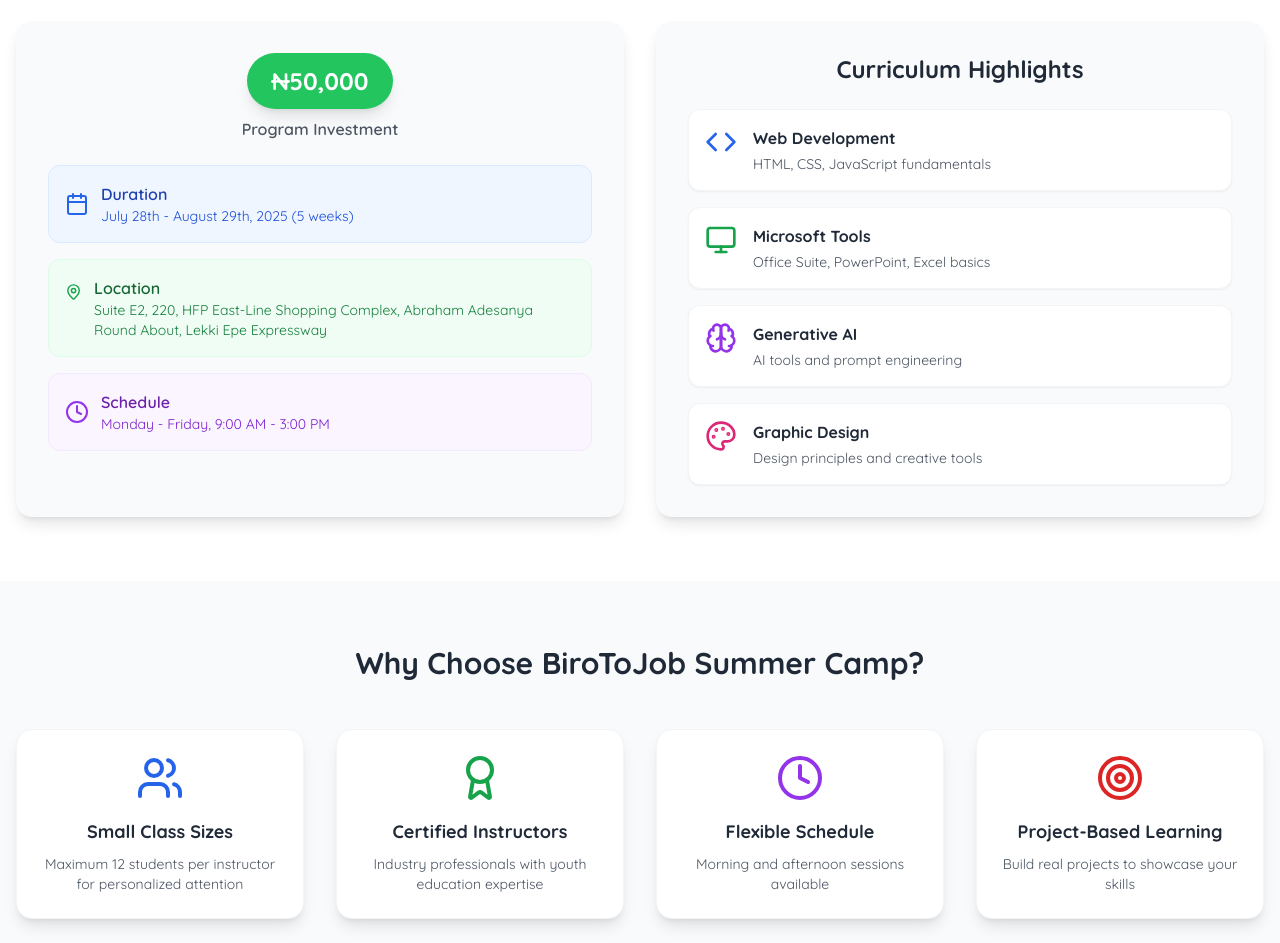
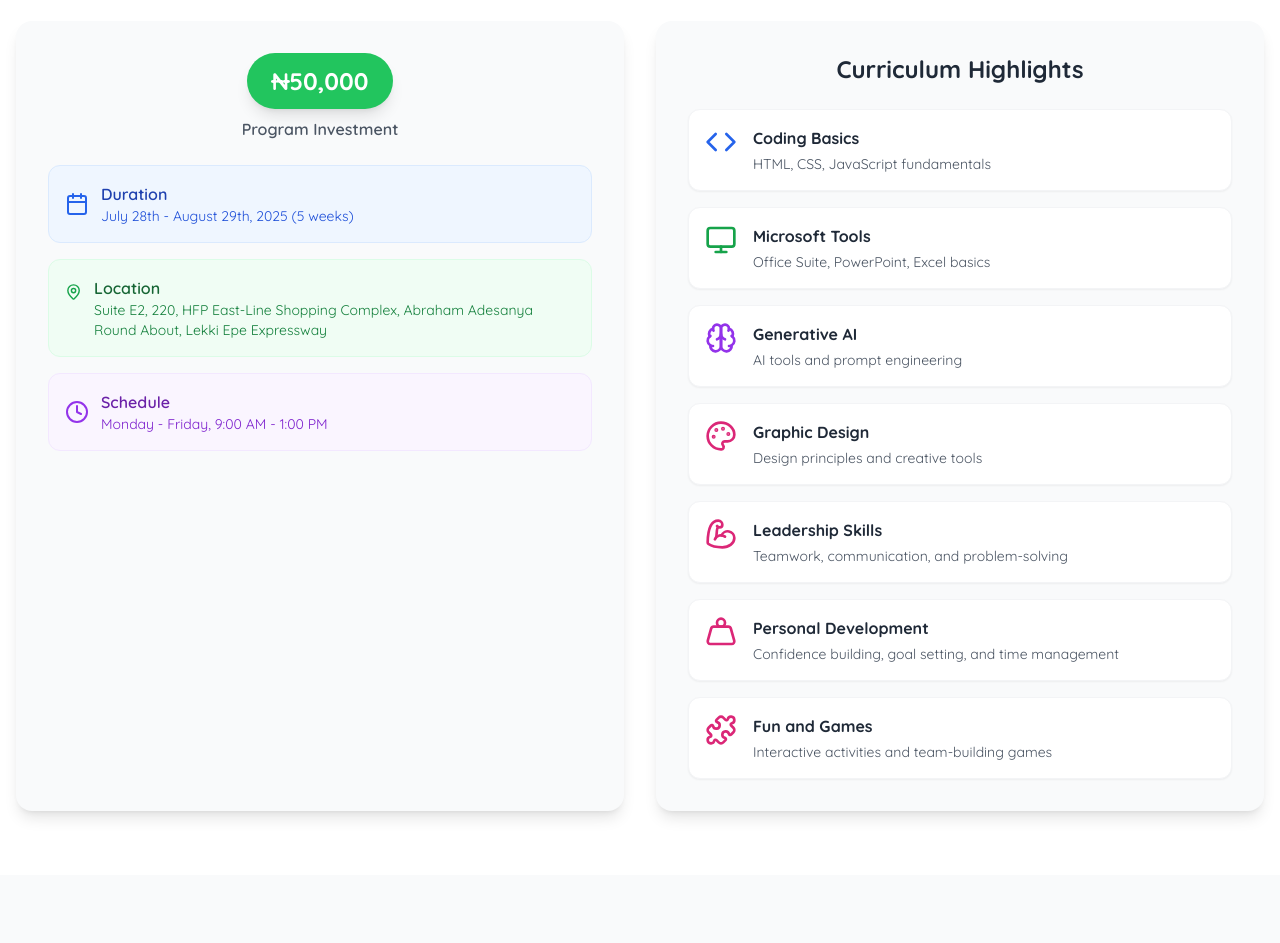
Before and after one commit to henrymishael/Birotojob, a Next.js app: page /summerschool in a window 1280 px wide. Shown: the part 860-1803 px from the top of the page. Built offline with nearby package versions, Linux system fonts and the light colour scheme.

Commit message:
chore: summerschool/faq

```diff
--- a/src/app/summerschool/page.tsx
+++ b/src/app/summerschool/page.tsx
@@ -22,6 +22,9 @@
   Target,
   Mail,
   MapPin as Location,
+  BicepsFlexed,
+  Weight,
+  Puzzle,
 } from "lucide-react";
 import { Input } from "@/components/ui/input";
 import {
@@ -105,7 +108,7 @@
   const skills = [
     {
       icon: <Code className="w-8 h-8" />,
-      name: "Web Development",
+      name: "Coding Basics",
       color: "text-blue-600",
       desc: "HTML, CSS, JavaScript fundamentals",
     },
@@ -126,6 +129,24 @@
       name: "Graphic Design",
       color: "text-pink-600",
       desc: "Design principles and creative tools",
+    },
+    {
+      icon: <BicepsFlexed className="w-8 h-8" />,
+      name: "Leadership Skills",
+      color: "text-pink-600",
+      desc: "Teamwork, communication, and problem-solving",
+    },
+    {
+      icon: <Weight className="w-8 h-8" />,
+      name: "Personal Development",
+      color: "text-pink-600",
+      desc: "Confidence building, goal setting, and time management",
+    },
+    {
+      icon: <Puzzle className="w-8 h-8" />,
+      name: "Fun and Games",
+      color: "text-pink-600",
+      desc: "Interactive activities and team-building games",
     },
   ];
 
@@ -197,6 +218,12 @@
       answer:
         "We provide make-up sessions and supplementary materials to ensure your child doesn't fall behind. Our instructors also offer one-on-one catch-up sessions when needed.",
     },
+    {
+      question:
+        "What other activities is available for my child during the summer school program?",
+      answer:
+        "We will also equip your kids with personal development programmes and build them with various leadership skill, organizational skills, clarity on goals and there will also be different breakout sessions where they will have different roles assigned to them, plan project from scratch and pitch ideas.",
+    },
   ];
 
   const features = [
@@ -210,11 +237,7 @@
       title: "Certified Instructors",
       desc: "Industry professionals with youth education expertise",
     },
-    {
-      icon: <Clock className="w-12 h-12 text-purple-600" />,
-      title: "Flexible Schedule",
-      desc: "Morning and afternoon sessions available",
-    },
+
     {
       icon: <Target className="w-12 h-12 text-red-600" />,
       title: "Project-Based Learning",
@@ -349,7 +372,7 @@
                   <div>
                     <p className="font-semibold text-purple-800">Schedule</p>
                     <p className="text-purple-700 text-sm">
-                      Monday - Friday, 9:00 AM - 3:00 PM
+                      Monday - Friday, 9:00 AM - 1:00 PM
                     </p>
                   </div>
                 </div>
@@ -390,7 +413,7 @@
           <h2 className="text-3xl font-bold text-center mb-12 text-gray-800">
             Why Choose BiroToJob Summer Camp?
           </h2>
-          <div className="grid md:grid-cols-2 lg:grid-cols-4 gap-8">
+          <div className="grid md:grid-cols-2 lg:grid-cols-3 gap-8">
             {features.map((feature, index) => (
               <div
                 key={index}
```
